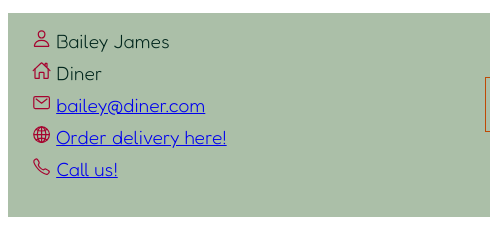
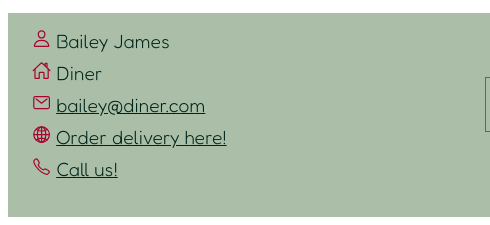
Before and after one commit to emzie00/diner, a plain HTML site: page index.html in a window 1280 px wide. Shown: the part 1138-1363 px from the top of the page, 0-490 px from the left. Drawn offline with nearby package versions, Linux system fonts and the light colour scheme.

Commit message:
fixed link color

```diff
--- a/scss/_small.scss
+++ b/scss/_small.scss
@@ -133,6 +133,10 @@ footer {
         p {
             font-size: 1.2rem;
             margin: .5rem;
+            color: $fontColor;
+            a {
+                color: $fontColor;
+            }
         }
         ion-icon {
             color: #A6032F;
```
Also changed, not shown: css/styles.css, css/styles.min.css.
